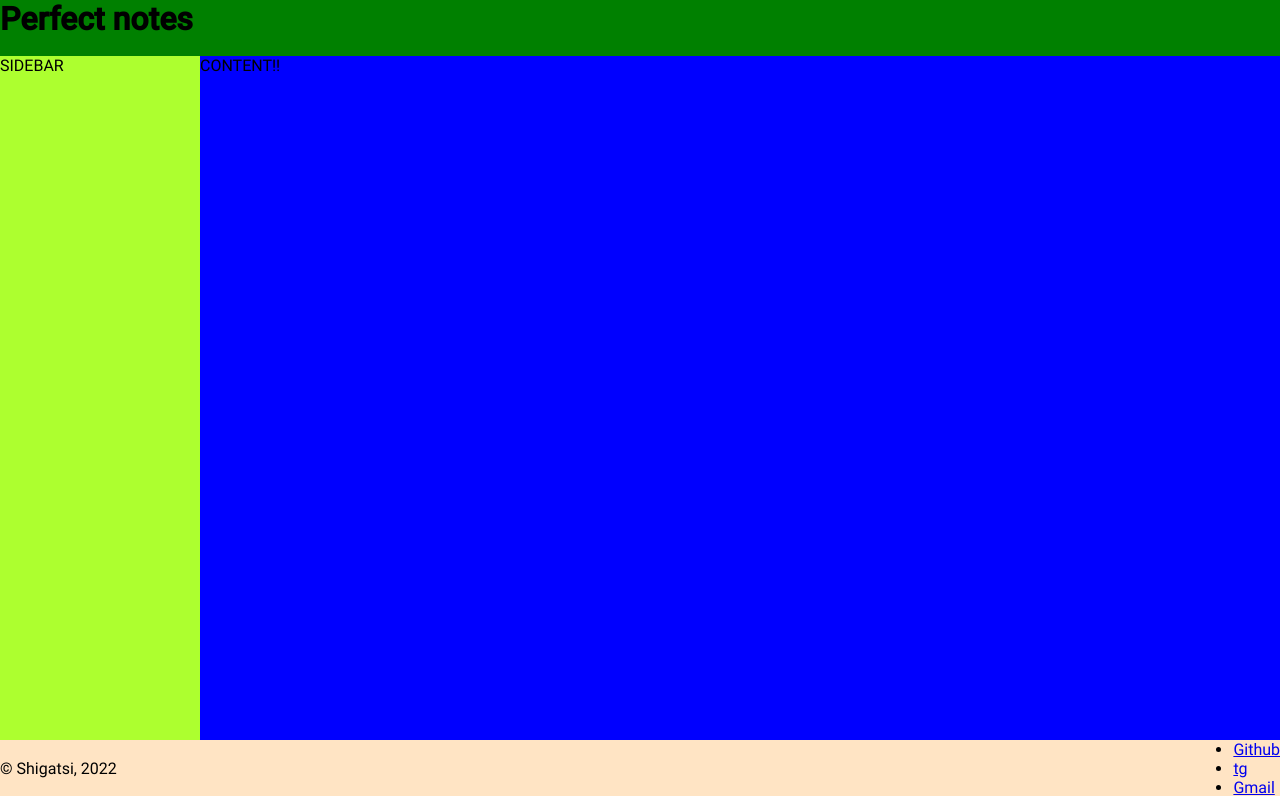
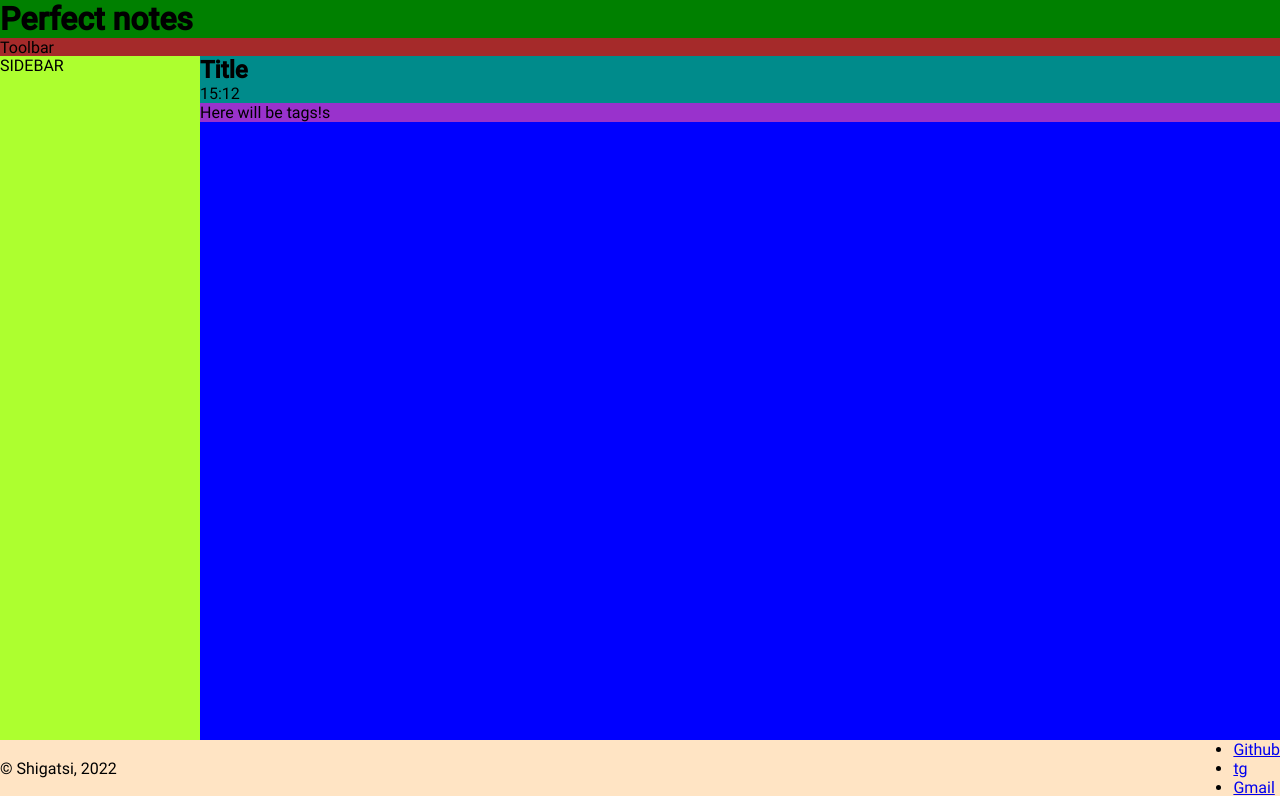
Before and after one commit to Shigatsi/perfect-notes, a React (Create React App) app: page / in a window 1280 px wide. Built offline with nearby package versions, Linux system fonts and the light colour scheme.

Commit message:
feat: note and tolbar components added

```diff
--- a/src/components/Content/Content.js
+++ b/src/components/Content/Content.js
@@ -1,9 +1,15 @@
 import React from "react";
+
 import './Content.css';
+
+import Note from '../Note/Note'
 
 function Content () {
     return (
-        <div className="content">CONTENT!!</div>
+        <div className="content">
+            <Note />
+        </div>
+
     )
 }
 
--- a/src/components/Header/Header.css
+++ b/src/components/Header/Header.css
@@ -3,4 +3,5 @@
     background-color: green;
     height: 56px;
     width: 100%;
+    display: grid;
 }
--- a/src/components/Header/Header.js
+++ b/src/components/Header/Header.js
@@ -1,11 +1,14 @@
 import React from "react";
 
 import './Header.css'
+import Toolbar from "../Toolbar/Toolbar"
 
 function Header () {
     return (
         <header className="header">
             <h1 className="header__title">Perfect notes</h1>
+            <Toolbar />
+            <button className="header-exit__btn">Выйти</button>
         </header>
     )
 
--- /dev/null
+++ b/src/components/Note/Note.css
@@ -0,0 +1,3 @@
+.note {
+    background-color: coral;
+}
--- /dev/null
+++ b/src/components/Note/Note.js
@@ -0,0 +1,16 @@
+import React from "react";
+
+import "./Note.css";
+
+import NoteHeader from "../NoteHeader/NoteHeader";
+
+
+function Note () {
+    return(
+        <div className="note">
+            <NoteHeader />
+        </div>
+    )
+}
+
+export default Note;
--- /dev/null
+++ b/src/components/NoteHeader/NoteHeader.css
@@ -0,0 +1,3 @@
+.note-header {
+    background-color: darkcyan;
+}
--- /dev/null
+++ b/src/components/NoteHeader/NoteHeader.js
@@ -0,0 +1,17 @@
+import React from "react";
+import "./NoteHeader.css";
+
+import TagContainer from "../TagContainer/TagContainer";
+
+function NoteHeader () {
+    return (
+        <div className="note-header">
+            <h2 className="note-title">Title</h2>
+            <p className="note-subtitle">15:12</p>
+            <TagContainer />
+        </div>
+
+    )
+}
+
+export default NoteHeader;
--- /dev/null
+++ b/src/components/TagContainer/TagContainer.css
@@ -0,0 +1,3 @@
+.tag-container {
+    background-color: darkorchid;
+}
--- /dev/null
+++ b/src/components/TagContainer/TagContainer.js
@@ -0,0 +1,11 @@
+import React from "react";
+
+import './TagContainer.css';
+
+function TagContainer () {
+   return (
+        <div className = "tag-container"> Here will be tags!s</div>
+    )
+}
+
+export default TagContainer
--- /dev/null
+++ b/src/components/Toolbar/Toolbar.css
@@ -0,0 +1,3 @@
+.toolbar {
+    background-color: brown;
+}
--- /dev/null
+++ b/src/components/Toolbar/Toolbar.js
@@ -0,0 +1,11 @@
+import React from 'react';
+
+import './Toolbar.css';
+
+function Toolbar () {
+    return (
+        <div className='toolbar'>Toolbar</div>
+    )
+}
+
+export default Toolbar;
```
